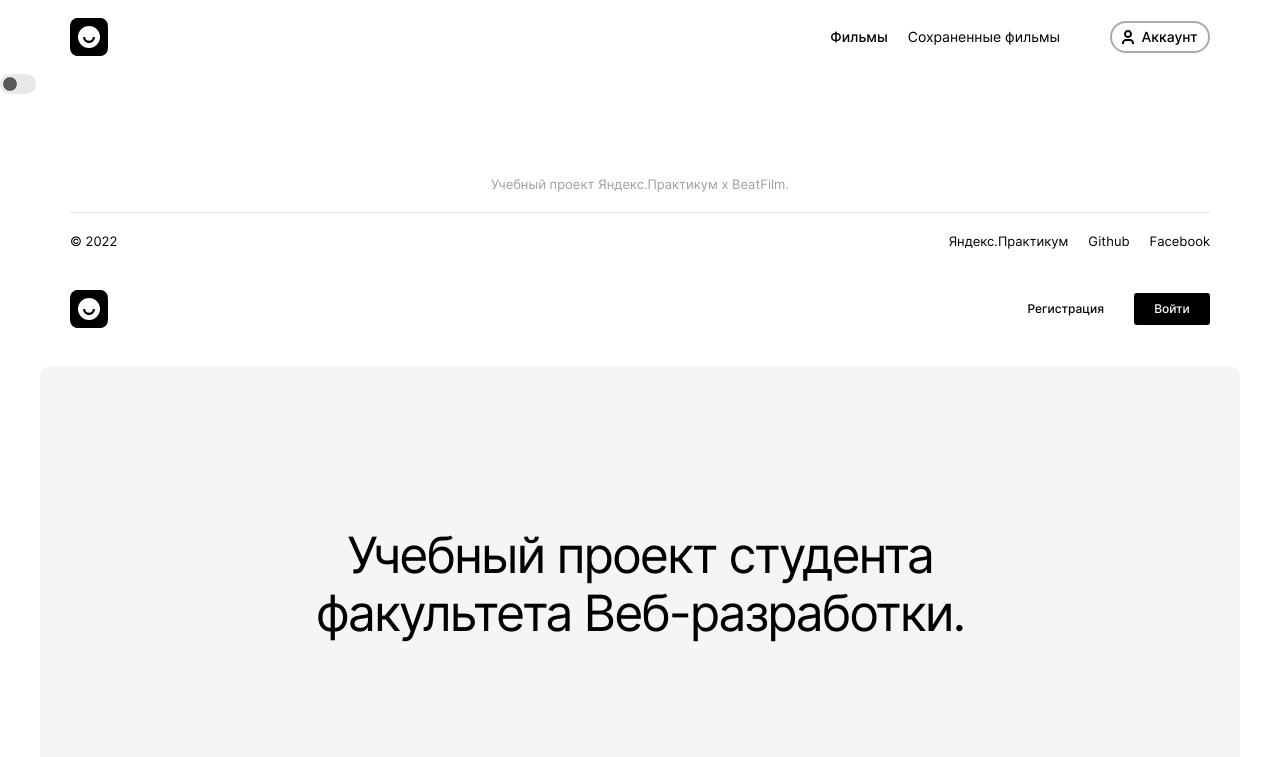
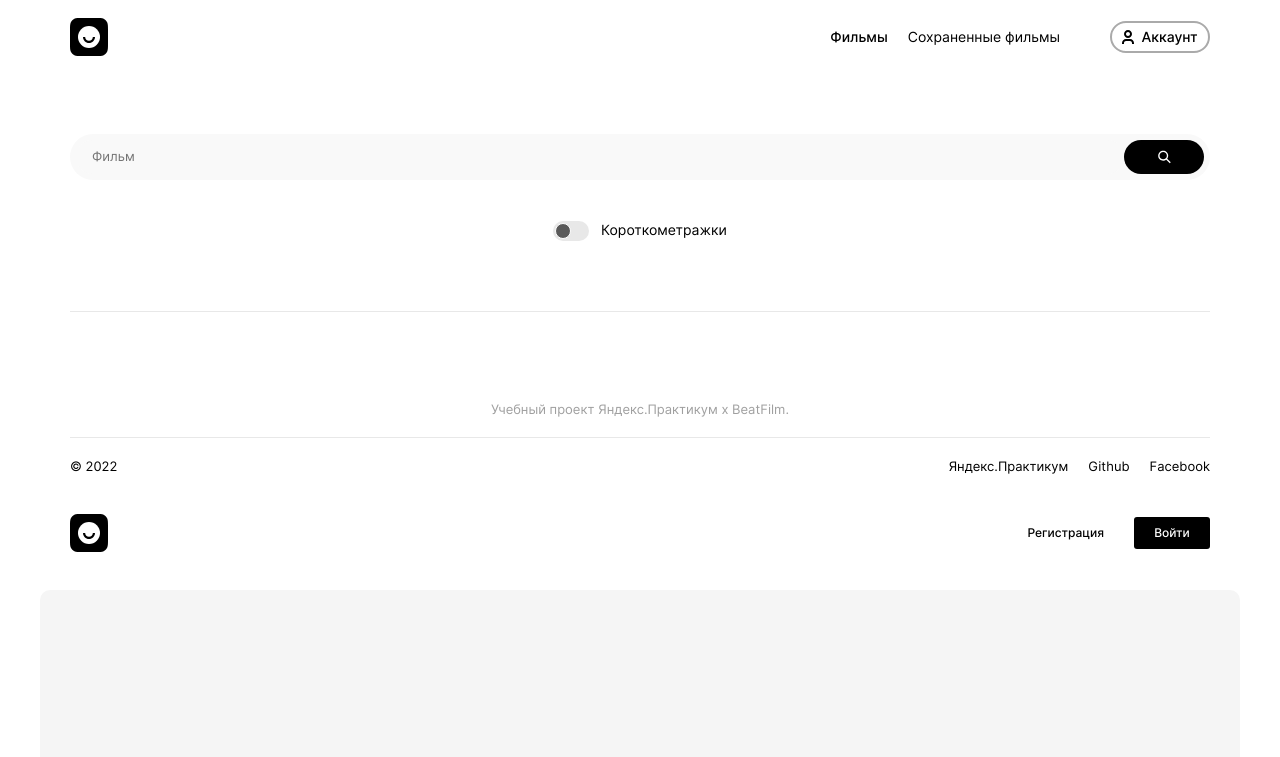
Before and after one commit to AlexTolevich/movies-explorer-frontend, a React (Create React App) app: page / in a window 1280 px wide. Shown: the top 757 px of the page. Built offline with nearby package versions, Linux system fonts and the light colour scheme.

Commit message:
feat: develop a component of the SearchForm

```diff
--- a/src/components/SearchForm/SearchForm.css
+++ b/src/components/SearchForm/SearchForm.css
@@ -0,0 +1,57 @@
+.search-form {
+  padding: 60px 70px 10px;
+  display: flex;
+  flex-direction: column;
+
+}
+
+.search-form__container {
+  height: 46px;
+  width: 100%;
+  border-radius: 46px;
+  background-color: #F9F9F9;
+  display: flex;
+  justify-content: space-between;
+  padding: 6px;
+  box-sizing: border-box;
+}
+
+.search-form__input {
+  border: none;
+  outline: none;
+  background-color: #F9F9F9;
+  padding: 0 16px;
+  border-radius: 46px;
+  flex-grow: 1;
+  font-weight: 400;
+  font-size: 13px;
+  line-height: 1.31;
+  color: #A0A0A0;
+}
+
+.search-form__button {
+  width: 80px;
+  height: 34px;
+  border: none;
+  border-radius: 48px;
+  background-color: #000;
+  padding: 0;
+  background-image: url("../../images/magnifier.svg");
+  background-repeat: no-repeat;
+  background-position: center center;
+}
+
+.search-form__filter {
+  display: flex;
+  justify-content: center;
+  padding: 41px 0 70px;
+  border-bottom: 1px solid #e8e8e8;
+}
+
+.search-form__filter-label {
+  margin: 0;
+  margin-left: 12px;
+  font-weight: 400;
+  font-size: 14px;
+  line-height: 1.29;
+}
--- a/src/components/SearchForm/SearchForm.js
+++ b/src/components/SearchForm/SearchForm.js
@@ -3,9 +3,16 @@ import ToggleSwitch from '../ToggleSwitch/ToggleSwitch.js';
 
 function SearchForm() {
   return (
-    <div className="search-form">
-      <ToggleSwitch/>
-    </div>
+    <form className="search-form">
+      <div className="search-form__container">
+        <input className="search-form__input" type="search" name="search-film" placeholder="Фильм" required/>
+        <button className="search-form__button" type="submit" name="submit-search"/>
+      </div>
+      <div className="search-form__filter">
+        <ToggleSwitch/>
+        <p className="search-form__filter-label">Короткометражки</p>
+      </div>
+    </form>
   )
 }
 
--- a/src/components/ToggleSwitch/ToggleSwitch.css
+++ b/src/components/ToggleSwitch/ToggleSwitch.css
@@ -37,6 +37,9 @@
   background-color: #5a5a5a;
   -webkit-transition: .4s;
   transition: .4s;
+  border-radius: 50%;
+  border: 1px solid #FFFFFF;
+  box-sizing: border-box;
 }
 
 input:checked + .toggle-switch__slider {
@@ -53,13 +56,3 @@ input:checked + .toggle-switch__slider:before {
   transform: translateX(16px);
   background-color: #2BE080;
 }
-
-.toggle-switch__slider.toggle-switch__round {
-  border-radius: 20px;
-}
-
-.toggle-switch__slider.toggle-switch__round:before {
-  border-radius: 50%;
-  border: 1px solid #FFFFFF;
-  box-sizing: border-box;
-}
--- a/src/components/ToggleSwitch/ToggleSwitch.js
+++ b/src/components/ToggleSwitch/ToggleSwitch.js
@@ -4,7 +4,7 @@ function ToggleSwitch(){
   return(
     <label className="toggle-switch">
       <input type="checkbox"/>
-        <span className="toggle-switch__slider toggle-switch__round"/>
+        <span className="toggle-switch__slider"/>
     </label>
   )
 }
```
Also changed, not shown: src/images/magnifier.svg (added).
